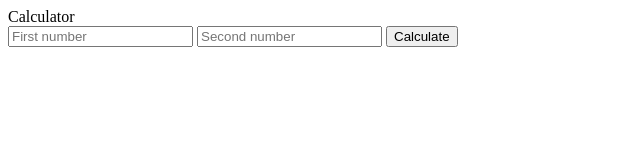
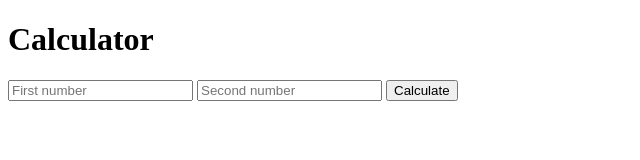
Before and after one commit to varshag22/varshag, a website: page index.html in a window 1280 px wide. Shown: the whole page, without its empty margins (0-640 px from the left). Drawn offline with Linux system fonts and the light colour scheme.

Commit message:
Update index.html

```diff
--- a/index.html
+++ b/index.html
@@ -4,7 +4,7 @@
    <meta charset="utf-8">
    <title>Calculator</title>
  </head>
- <body
+ <body>
   <h1>Calculator</h1>
   <form action="/" method="post">
     <input type="text" name="num1" placeholder="First number">
```
